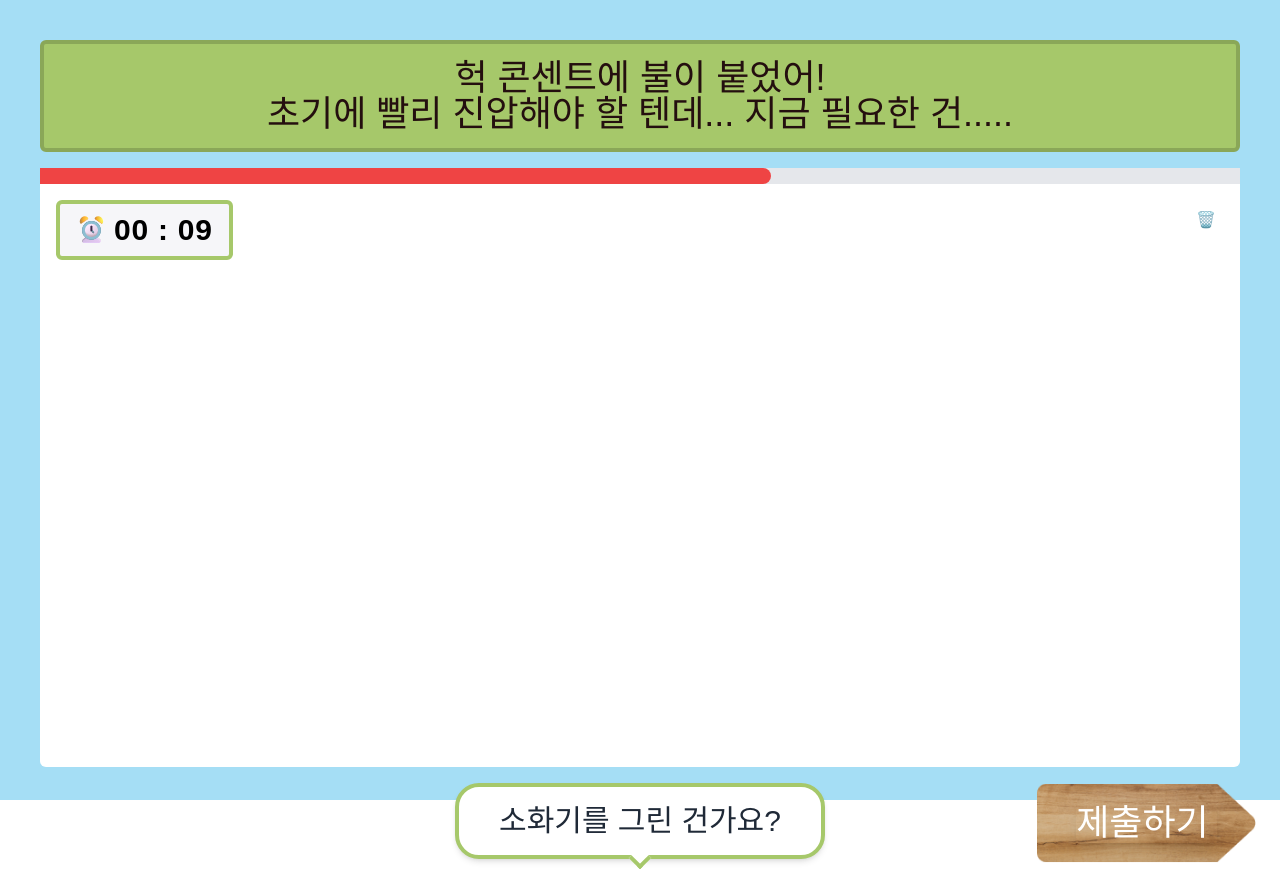
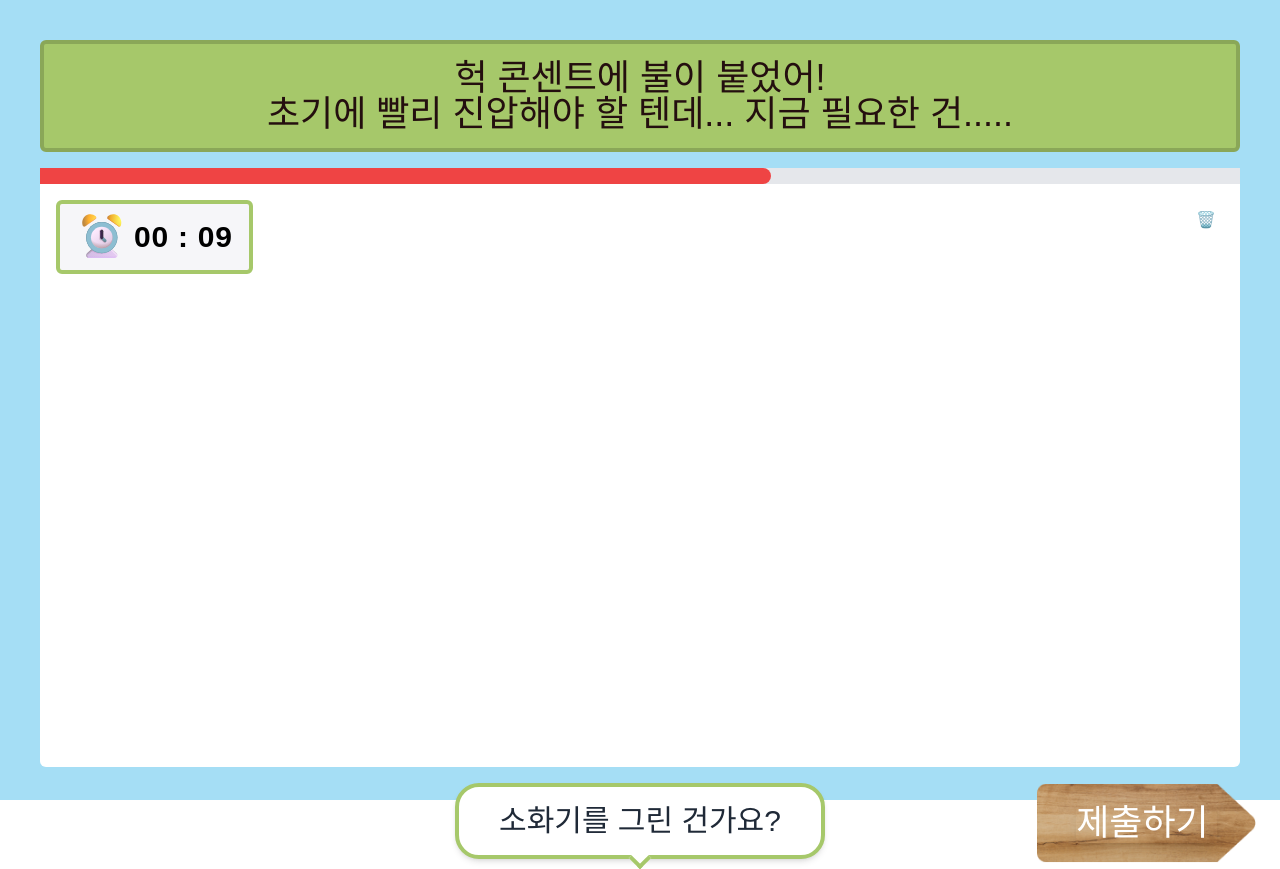
Before and after one commit to mysafedraw/Infra, a Next.js app in the folder frontend/: page /draw/1 in a window 1280 px wide. Built offline with nearby package versions, Linux system fonts and the light colour scheme; a web font is replaced by a local one.

Commit message:
fix: svg 아이콘 img에서 컴포넌트화

```diff
--- a/frontend/src/app/draw/components/DrawTimer/index.tsx
+++ b/frontend/src/app/draw/components/DrawTimer/index.tsx
@@ -2,6 +2,7 @@
 
 import { useEffect, useState } from 'react'
 import Image from 'next/image'
+import AlarmClockIcon from '/public/icons/alarm-clock.svg'
 
 export default function DrawTimer({
   initialTime,
@@ -56,13 +57,7 @@ export default function DrawTimer({
           : 'border-primary-600 '
       }`}
     >
-      <Image
-        src="/icons/alarm-clock.svg"
-        alt="clock"
-        width={30}
-        height={30}
-        priority
-      />
+      <AlarmClockIcon />
       <span
         className={`text-3xl font-bold tracking-wide min-w-[80px] ${
           time <= 10 ? 'text-inherit' : 'text-text'
```
